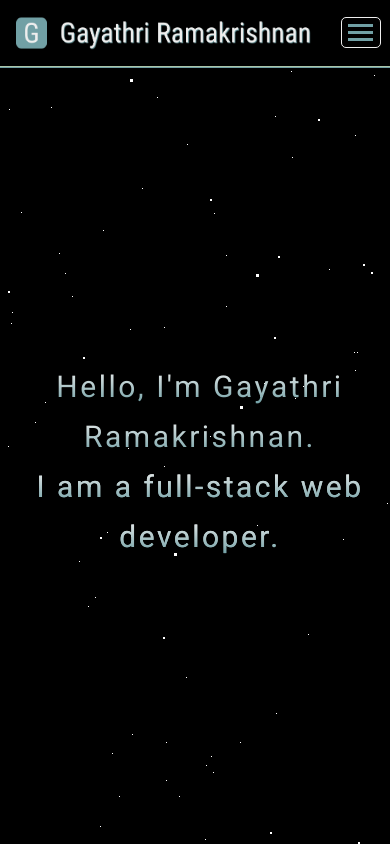
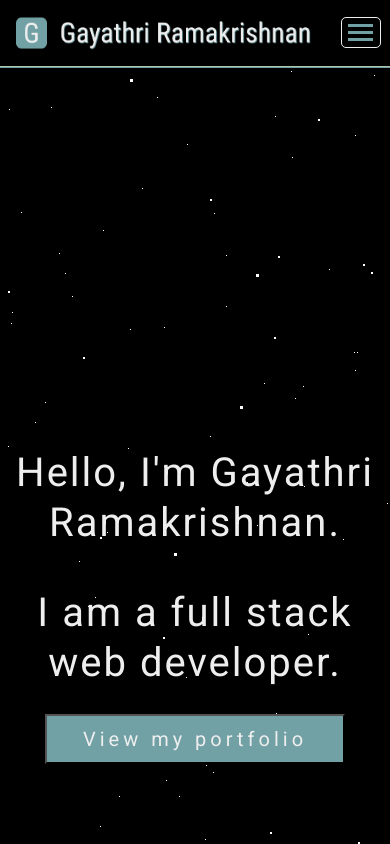
Before and after one commit to G3-Code/g3-portfolio, a React (Create React App) app in the folder client/: page / in a window 390 px wide. Built offline with nearby package versions, Linux system fonts and the light colour scheme.

Commit message:
Updated the button and the links for the button. The text shows and is fully responsive

```diff
--- a/client/src/components/Banner.js
+++ b/client/src/components/Banner.js
@@ -8,13 +8,14 @@ function Banner() {
         <div id="stars" />
         <div id="stars2" />
         <div id="stars3" />
-        <div id="title">
-          <span>
-            Hello, I'm Gayathri Ramakrishnan.
-            <br />
-            <span>I am a full-stack web developer.</span>
-            <br />
-          </span>
+        <div className="banner-txt">
+          <div className="btext">Hello, I'm Gayathri Ramakrishnan.</div>
+          <div className="btext">I am a full stack web developer.</div>
+          <div className="banner-btn">
+            <a href="/portfolio">
+              <button>View my portfolio</button>
+            </a>
+          </div>
         </div>
       </div>
     </section>
--- a/client/src/style/banner.css
+++ b/client/src/style/banner.css
@@ -4,6 +4,44 @@
   position: relative;
   background-color: black;
   overflow-y: hidden;
+  overflow-x: hidden;
+}
+
+.sky-container {
+  width: 100vw;
+  height: 100vh;
+}
+.banner-txt {
+  position: relative;
+  color: #eeeeee;
+  top:50%;
+  font-weight: 300;
+  font-size: 4rem;
+  display: flex;
+  flex-direction: column;
+  letter-spacing: .20rem;
+  line-height: 5rem;
+}
+.btext {
+  margin: 2rem 0px;
+  text-align: center;
+}
+.banner-btn {
+  text-align: center;
+
+}
+
+.banner-btn button{
+  width: 30rem;
+  height: 5rem;
+  background-color:#71a0a5;
+  color:#eeeeee;
+  font-size: 2rem;
+  letter-spacing:.40rem;
+}
+.banner-btn button:hover {
+  background-color: #eeeeee;
+  color:#71a0a5;
 }
 #title {
   position: absolute;
--- a/client/src/style/style.css
+++ b/client/src/style/style.css
@@ -2,6 +2,7 @@
   margin: 0px;
   padding: 0px;
   box-sizing: border-box;
+  font-family: "Roboto", sans-serif;
 }
 
 html {
```
